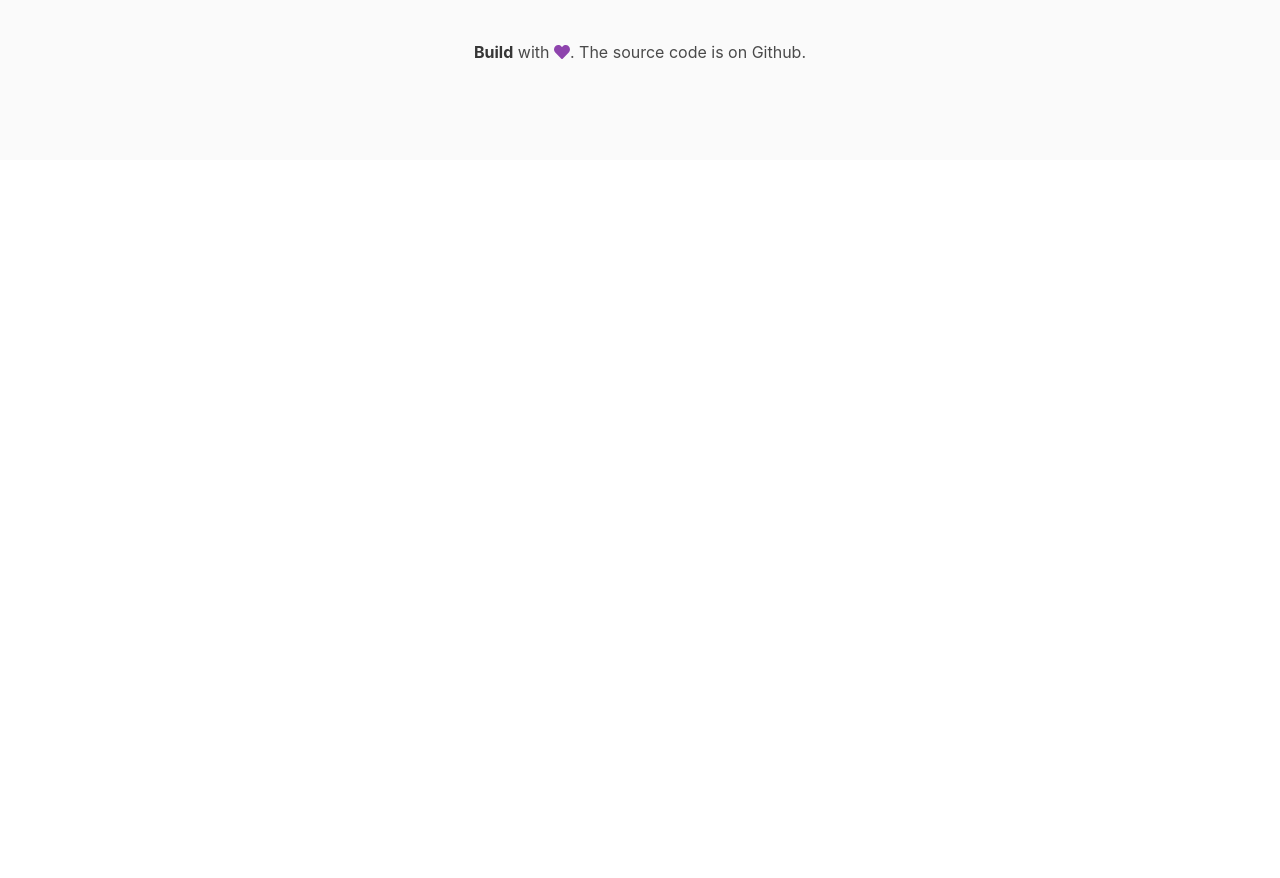
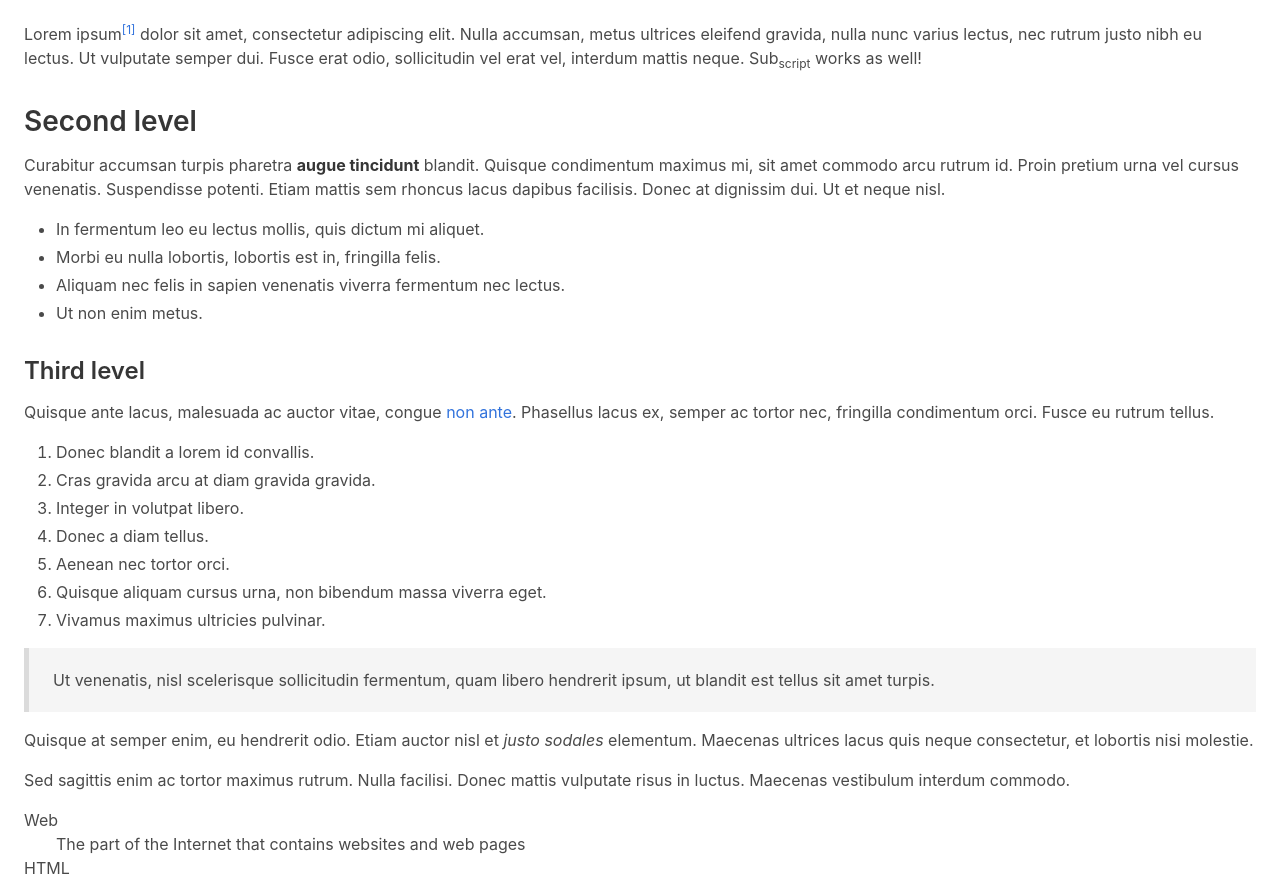
Before and after one commit to azizgharbi/aziz.github.io, a Vue app: page /post/1 in a window 1280 px wide. Shown: the part 219-1097 px from the top of the page. Before the commit the page ends 800 px from the top, so only its background shows below. Built offline with nearby package versions, Linux system fonts and the light colour scheme.

Commit message:
content for detail page

```diff
--- a/src/components/details.vue
+++ b/src/components/details.vue
@@ -1,6 +1,96 @@
 <template>
-<section class="container">
-<p> details page </p>
+<section class="section">
+    <div class="content">
+  <h1>Hello World</h1>
+  <p>Lorem ipsum<sup><a>[1]</a></sup> dolor sit amet, consectetur adipiscing elit. Nulla accumsan, metus ultrices eleifend gravida, nulla nunc varius lectus, nec rutrum justo nibh eu lectus. Ut vulputate semper dui. Fusce erat odio, sollicitudin vel erat vel, interdum mattis neque. Sub<sub>script</sub> works as well!</p>
+  <h2>Second level</h2>
+  <p>Curabitur accumsan turpis pharetra <strong>augue tincidunt</strong> blandit. Quisque condimentum maximus mi, sit amet commodo arcu rutrum id. Proin pretium urna vel cursus venenatis. Suspendisse potenti. Etiam mattis sem rhoncus lacus dapibus facilisis. Donec at dignissim dui. Ut et neque nisl.</p>
+  <ul>
+    <li>In fermentum leo eu lectus mollis, quis dictum mi aliquet.</li>
+    <li>Morbi eu nulla lobortis, lobortis est in, fringilla felis.</li>
+    <li>Aliquam nec felis in sapien venenatis viverra fermentum nec lectus.</li>
+    <li>Ut non enim metus.</li>
+  </ul>
+  <h3>Third level</h3>
+  <p>Quisque ante lacus, malesuada ac auctor vitae, congue <a href="#">non ante</a>. Phasellus lacus ex, semper ac tortor nec, fringilla condimentum orci. Fusce eu rutrum tellus.</p>
+  <ol>
+    <li>Donec blandit a lorem id convallis.</li>
+    <li>Cras gravida arcu at diam gravida gravida.</li>
+    <li>Integer in volutpat libero.</li>
+    <li>Donec a diam tellus.</li>
+    <li>Aenean nec tortor orci.</li>
+    <li>Quisque aliquam cursus urna, non bibendum massa viverra eget.</li>
+    <li>Vivamus maximus ultricies pulvinar.</li>
+  </ol>
+  <blockquote>Ut venenatis, nisl scelerisque sollicitudin fermentum, quam libero hendrerit ipsum, ut blandit est tellus sit amet turpis.</blockquote>
+  <p>Quisque at semper enim, eu hendrerit odio. Etiam auctor nisl et <em>justo sodales</em> elementum. Maecenas ultrices lacus quis neque consectetur, et lobortis nisi molestie.</p>
+  <p>Sed sagittis enim ac tortor maximus rutrum. Nulla facilisi. Donec mattis vulputate risus in luctus. Maecenas vestibulum interdum commodo.</p>
+  <dl>
+    <dt>Web</dt>
+    <dd>The part of the Internet that contains websites and web pages</dd>
+    <dt>HTML</dt>
+    <dd>A markup language for creating web pages</dd>
+    <dt>CSS</dt>
+    <dd>A technology to make HTML look better</dd>
+  </dl>
+  <p>Suspendisse egestas sapien non felis placerat elementum. Morbi tortor nisl, suscipit sed mi sit amet, mollis malesuada nulla. Nulla facilisi. Nullam ac erat ante.</p>
+  <h4>Fourth level</h4>
+  <p>Nulla efficitur eleifend nisi, sit amet bibendum sapien fringilla ac. Mauris euismod metus a tellus laoreet, at elementum ex efficitur.</p>
+  <pre>
+&lt;!DOCTYPE html&gt;
+&lt;html&gt;
+  &lt;head&gt;
+    &lt;title&gt;Hello World&lt;/title&gt;
+  &lt;/head&gt;
+  &lt;body&gt;
+    &lt;p&gt;Lorem ipsum dolor sit amet, consectetur adipiscing elit. Donec viverra nec nulla vitae mollis.&lt;/p&gt;
+  &lt;/body&gt;
+&lt;/html&gt;
+</pre>
+  <p>Maecenas eleifend sollicitudin dui, faucibus sollicitudin augue cursus non. Ut finibus eleifend arcu ut vehicula. Mauris eu est maximus est porta condimentum in eu justo. Nulla id iaculis sapien.</p>
+  <table>
+    <thead>
+      <tr>
+        <th>One</th>
+        <th>Two</th>
+      </tr>
+    </thead>
+    <tbody>
+      <tr>
+        <td>Three</td>
+        <td>Four</td>
+      </tr>
+      <tr>
+        <td>Five</td>
+        <td>Six</td>
+      </tr>
+      <tr>
+        <td>Seven</td>
+        <td>Eight</td>
+      </tr>
+      <tr>
+        <td>Nine</td>
+        <td>Ten</td>
+      </tr>
+      <tr>
+        <td>Eleven</td>
+        <td>Twelve</td>
+      </tr>
+    </tbody>
+  </table>
+  <p>Phasellus porttitor enim id metus volutpat ultricies. Ut nisi nunc, blandit sed dapibus at, vestibulum in felis. Etiam iaculis lorem ac nibh bibendum rhoncus. Nam interdum efficitur ligula sit amet ullamcorper. Etiam tristique, leo vitae porta faucibus, mi lacus laoreet metus, at cursus leo est vel tellus. Sed ac posuere est. Nunc ultricies nunc neque, vitae ultricies ex sodales quis. Aliquam eu nibh in libero accumsan pulvinar. Nullam nec nisl placerat, pretium metus vel, euismod ipsum. Proin tempor cursus nisl vel condimentum. Nam pharetra varius metus non pellentesque.</p>
+  <h5>Fifth level</h5>
+  <p>Aliquam sagittis rhoncus vulputate. Cras non luctus sem, sed tincidunt ligula. Vestibulum at nunc elit. Praesent aliquet ligula mi, in luctus elit volutpat porta. Phasellus molestie diam vel nisi sodales, a eleifend augue laoreet. Sed nec eleifend justo. Nam et sollicitudin odio.</p>
+  <figure>
+    <img src="https://bulma.io/images/placeholders/256x256.png">
+    <img src="https://bulma.io/images/placeholders/256x256.png">
+    <figcaption>
+      Figure 1: Some beautiful placeholders
+    </figcaption>
+  </figure>
+  <h6>Sixth level</h6>
+  <p>Cras in nibh lacinia, venenatis nisi et, auctor urna. Donec pulvinar lacus sed diam dignissim, ut eleifend eros accumsan. Phasellus non tortor eros. Ut sed rutrum lacus. Etiam purus nunc, scelerisque quis enim vitae, malesuada ultrices turpis. Nunc vitae maximus purus, nec consectetur dui. Suspendisse euismod, elit vel rutrum commodo, ipsum tortor maximus dui, sed varius sapien odio vitae est. Etiam at cursus metus.</p>
+</div>
 <router-link class="button is-link is-small" :to="{name: 'home' }">
     <i class="fas fa-angle-left"></i> Go back
 </router-link>
--- a/src/components/posts.vue
+++ b/src/components/posts.vue
@@ -38,7 +38,7 @@ export default {
 
 @media only screen and (min-width: 768px) {
   .section{
-    min-height: 570px;
+    min-height: 580px;;
   }
 }
 .container{
```
